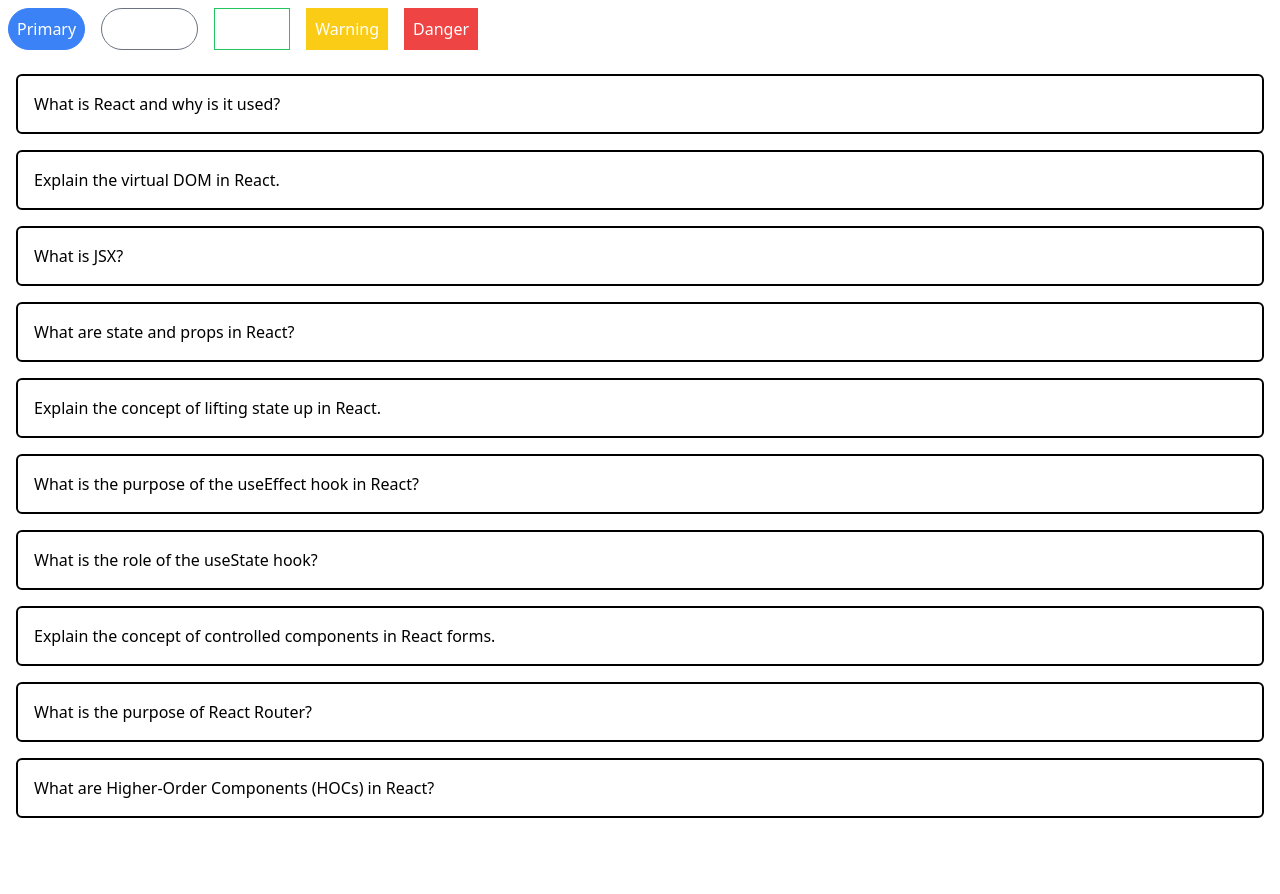
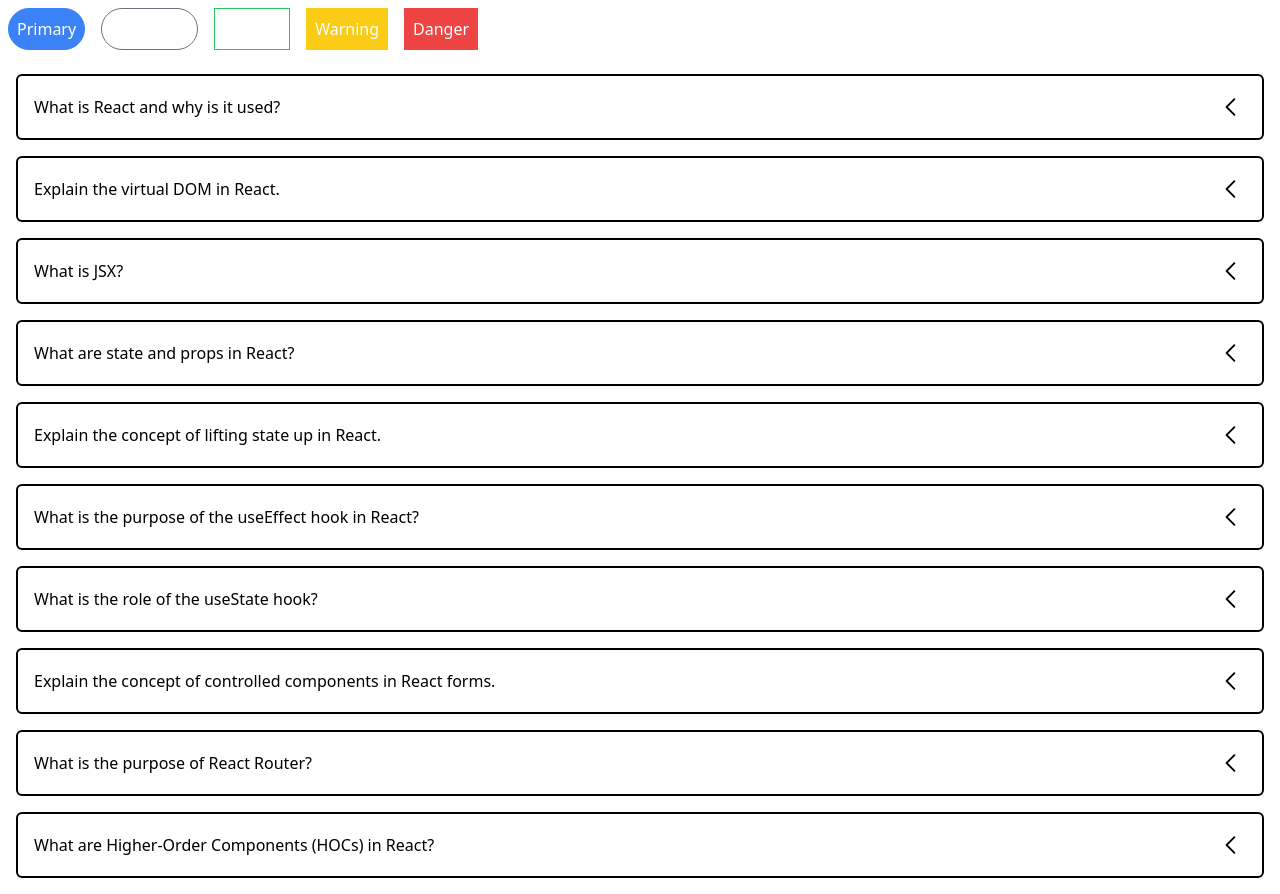
Before and after one commit to Umesh-Singadi/componets, a React (Vite) app: page / in a window 1280 px wide. Before the commit the page ends 834 px from the top, so only its background shows below. Built offline with nearby package versions, Linux system fonts and the light colour scheme.

Commit message:
Add icons

```diff
--- a/src/components/Accordion.jsx
+++ b/src/components/Accordion.jsx
@@ -1,4 +1,5 @@
 import { useState } from "react";
+import { GoChevronDown, GoChevronLeft } from "react-icons/go";
 
 function Accordion({ data }) {
   const [expandedIndex, setExpandedIndex] = useState();
@@ -10,6 +11,11 @@
       >
         <div className="flex items-center justify-between">
           <h1>{item.label}</h1>
+          {expandedIndex === index ? (
+            <GoChevronDown className="text-3xl" />
+          ) : (
+            <GoChevronLeft className="text-3xl" />
+          )}
         </div>
         {expandedIndex === index && <p>{item.content}</p>}
       </div>
```
